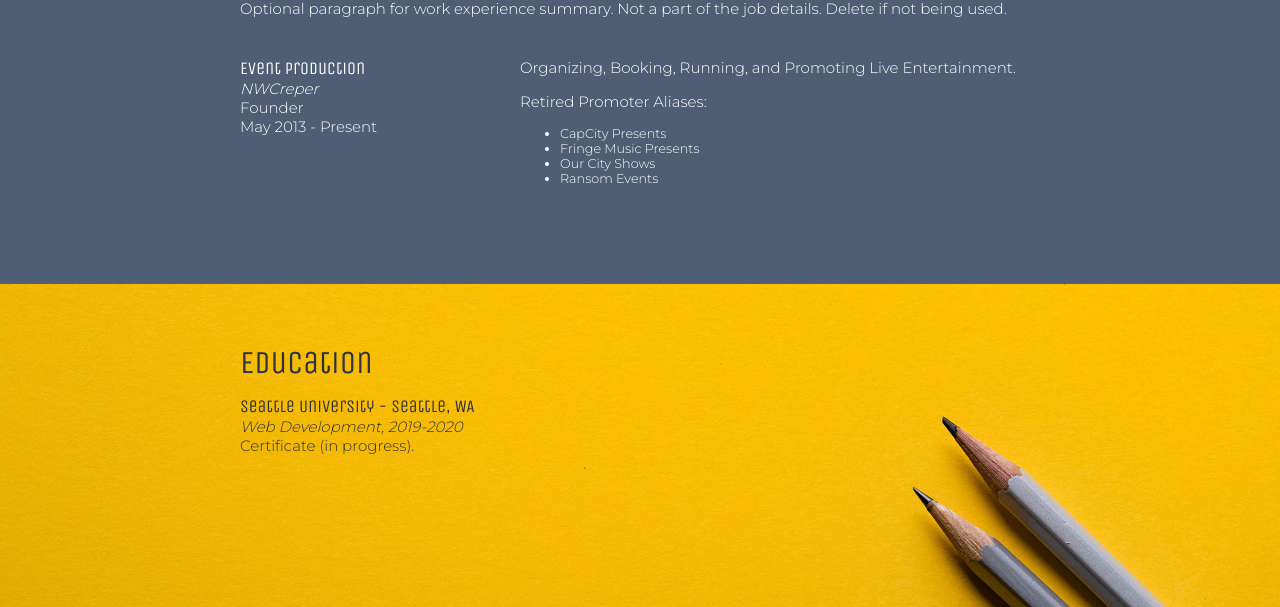
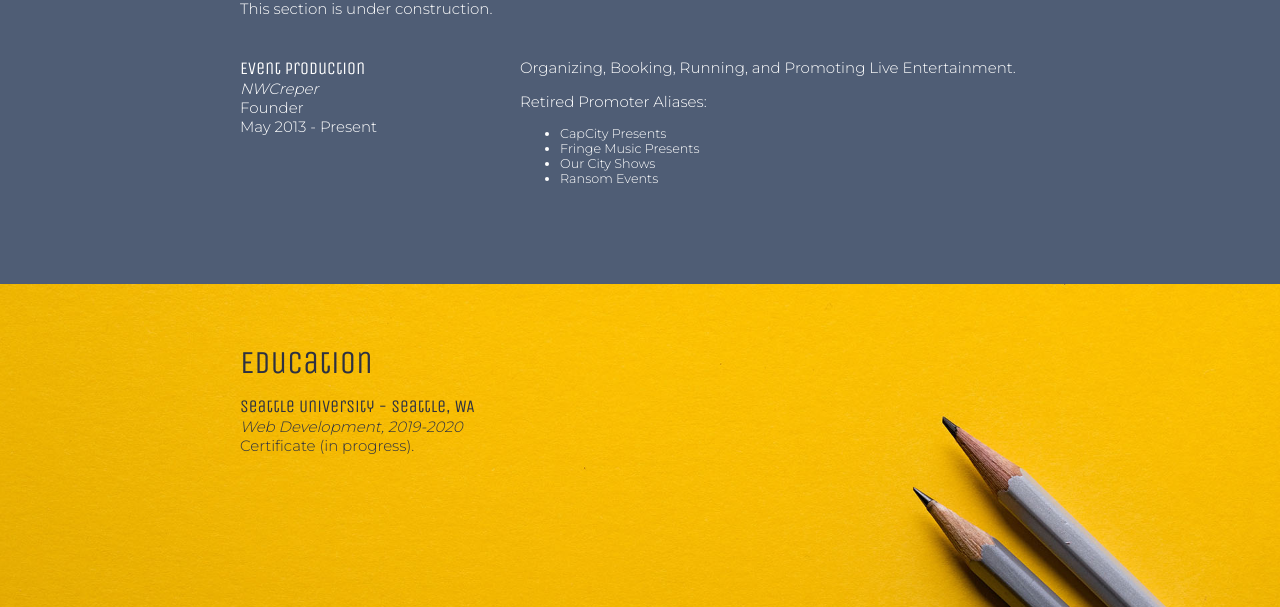
Before and after one commit to devj0ey/portfolio, a plain HTML site: page index.html in a window 1280 px wide. Shown: the part 493-1100 px from the top of the page. Drawn offline with nearby package versions, Linux system fonts and the light colour scheme.

Commit message:
under construction note

```diff
--- a/index.html
+++ b/index.html
@@ -57,7 +57,7 @@
     <section class='work-exp'>
       <div class='content-wrap item-details divider'>
         <h2>Work Experience</h2>
-        <p>Optional paragraph for work experience summary. Not a part of the job details. Delete if not being used.</p>
+        <p>This section is under construction.</p>
 
         <!-- Copy this whole <section> block to add more jobs. -->
         <section class='job-item'>
```
